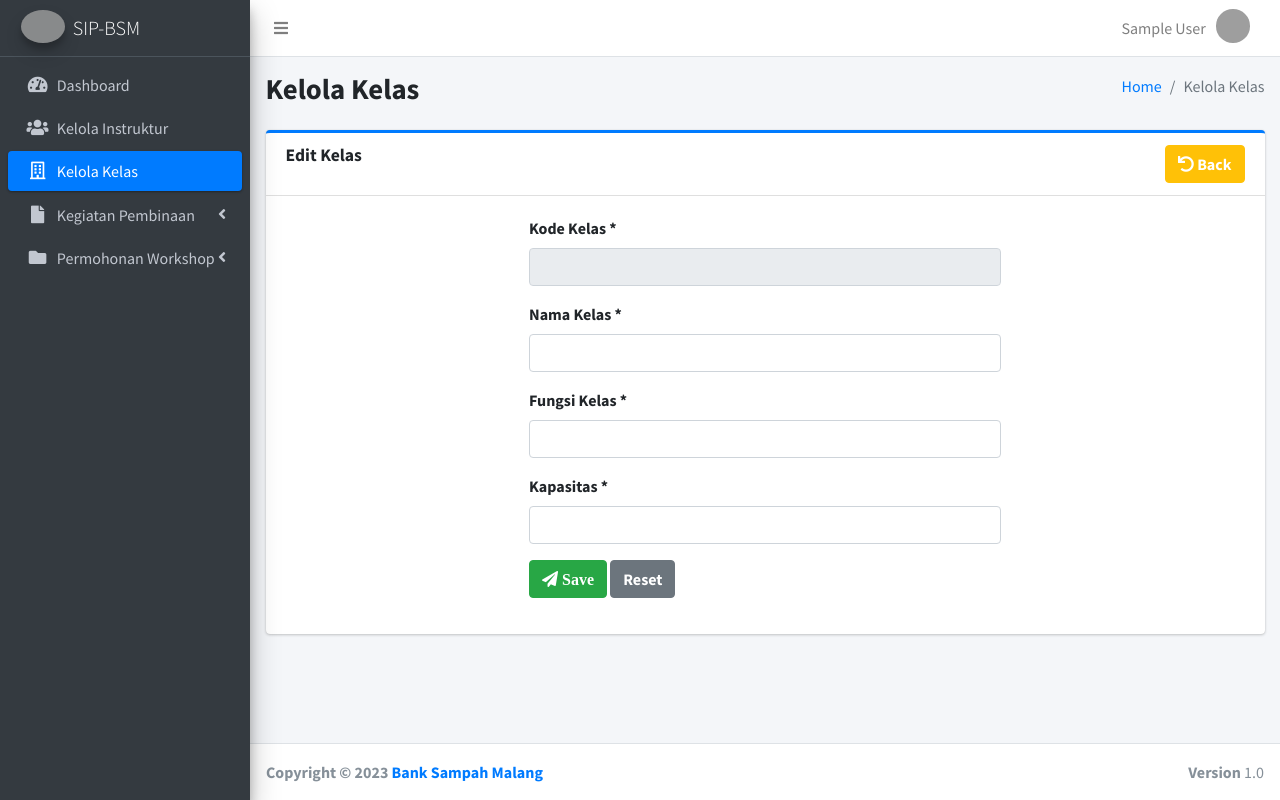
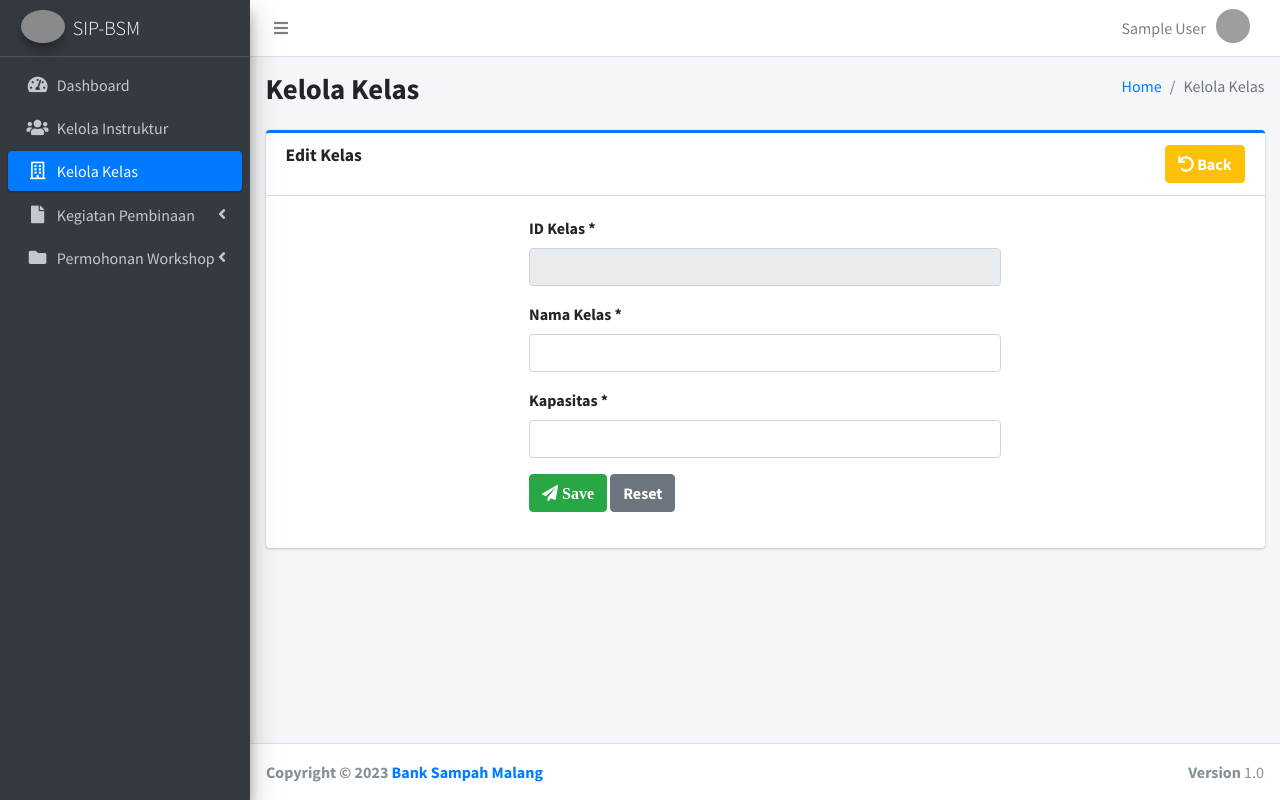
Before and after one commit to andiparis/sip-bsm--codeigniter3, a CodeIgniter app: page /sip-bsm/index.php/kelas/edit_data/1 in a window 1280 px wide. Run offline with CodeIgniter, Linux system fonts and the light colour scheme; the visitor is signed in with stand-in values (Sample User, id 1); data that the repository does not hold is empty; some libraries are stand-ins or nearby versions; grey boxes are pictures that could not be loaded.

Commit message:
fixing kelola kelas feature

```diff
--- a/application/controllers/Kelas.php
+++ b/application/controllers/Kelas.php
@@ -24,18 +24,13 @@ class Kelas extends CI_Controller {
 	public function add_data() {
 		$config = array(
       array(
-        'field' => 'kode_kelas',
-        'label' => 'Kode Kelas',
+        'field' => 'id_kelas',
+        'label' => 'id Kelas',
         'rules' => 'max_length[10]',
       ),
 			array(
         'field' => 'nama_kelas',
         'label' => 'Nama Kelas',
-        'rules' => 'max_length[50]',
-      ),
-      array(
-        'field' => 'fungsi_kelas',
-        'label' => 'Fungsi Kelas',
         'rules' => 'max_length[50]',
       ),
 			array(
@@ -48,9 +43,8 @@ class Kelas extends CI_Controller {
 
 	 	if($this->form_validation->run()) {
 			$data = [
-        'kode_kelas' => $this->input->POST('kode_kelas'),
-				'nama' => $this->input->POST('nama_kelas'),
-				'fungsi' => $this->input->POST('fungsi_kelas'),
+        'id_kelas' => $this->input->POST('id_kelas'),
+				'nama_kelas' => $this->input->POST('nama_kelas'),
 				'kapasitas' => $this->input->POST('kapasitas'),
 			];
 			$this->kelas_model->add($data);
@@ -70,11 +64,6 @@ class Kelas extends CI_Controller {
         'label' => 'Nama Kelas',
         'rules' => 'max_length[50]',
       ),
-      array(
-        'field' => 'fungsi_kelas',
-        'label' => 'Fungsi Kelas',
-        'rules' => 'max_length[50]',
-      ),
 			array(
         'field' => 'kapasitas',
         'label' => 'Kapasitas',
@@ -85,8 +74,7 @@ class Kelas extends CI_Controller {
 
 		if($this->form_validation->run()) {
 			$data = [
-				'nama' => $this->input->POST('nama_kelas'),
-				'fungsi' => $this->input->POST('fungsi_kelas'),
+				'nama_kelas' => $this->input->POST('nama_kelas'),
 				'kapasitas' => $this->input->POST('kapasitas'),
 			];
 			$this->kelas_model->edit($id, $data);
--- a/application/models/Kelas_model.php
+++ b/application/models/Kelas_model.php
@@ -7,7 +7,7 @@ class Kelas_model extends CI_Model {
 	}
 
   public function getById($id) {
-    $this->db->where('kode_kelas', $id);
+    $this->db->where('id_kelas', $id);
     return $this->db->get('kelas')->row();
   }
 
@@ -16,12 +16,12 @@ class Kelas_model extends CI_Model {
   }
 
   public function edit($id, $data) {
-    $this->db->where('kode_kelas', $id);
+    $this->db->where('id_kelas', $id);
     return $this->db->update('kelas', $data);
   }
 
   public function delete($id) {
-    $this->db->where('kode_kelas', $id);
+    $this->db->where('id_kelas', $id);
     return $this->db->delete('kelas');
   }
 }
--- a/application/views/master/kelas/edit_kelas.php
+++ b/application/views/master/kelas/edit_kelas.php
@@ -36,18 +36,14 @@
               <div class="row">
                 <div class="col-md-3"></div>
                 <div class="col-md-6">
-                  <form action="<?=site_url('kelas/edit_data/' . $kelas->kode_kelas)?>" method="post">
+                  <form action="<?=site_url('kelas/edit_data/' . $kelas->id_kelas)?>" method="post">
                     <div class="form-group">
-                      <label for="kode">Kode Kelas *</label>
-                      <input type="text" name="kode_kelas" id="kode" value="<?=$kelas->kode_kelas?>" class="form-control" disabled>
+                      <label for="id">ID Kelas *</label>
+                      <input type="text" name="id_kelas" id="id" value="<?=$kelas->id_kelas?>" class="form-control" disabled>
                     </div>
                     <div class="form-group">
                       <label for="nama">Nama Kelas *</label>
-                      <input type="text" name="nama_kelas" id="nama" value="<?=$kelas->nama?>" class="form-control" required>
-                    </div>
-                    <div class="form-group">
-                      <label for="fungsi">Fungsi Kelas *</label>
-                      <input type="text" name="fungsi_kelas" id="fungsi" value="<?=$kelas->fungsi?>" class="form-control" required>
+                      <input type="text" name="nama_kelas" id="nama" value="<?=$kelas->nama_kelas?>" class="form-control" required>
                     </div>
                     <div class="form-group">
                       <label for="kapasitas">Kapasitas *</label>
```
Also changed, not shown: application/views/master/kelas/add_kelas.php (+2 -6 lines), application/views/master/kelas/show_kelas.php (+4 -6 lines).
